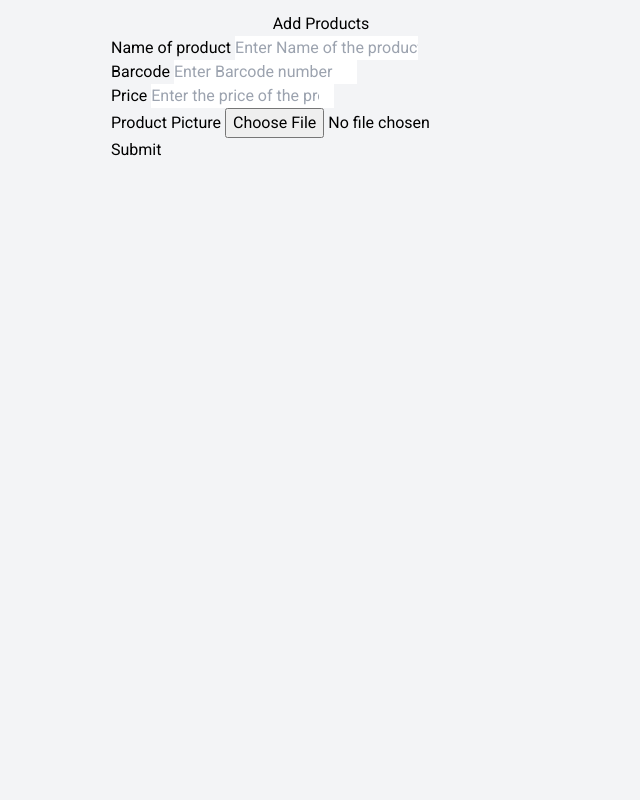
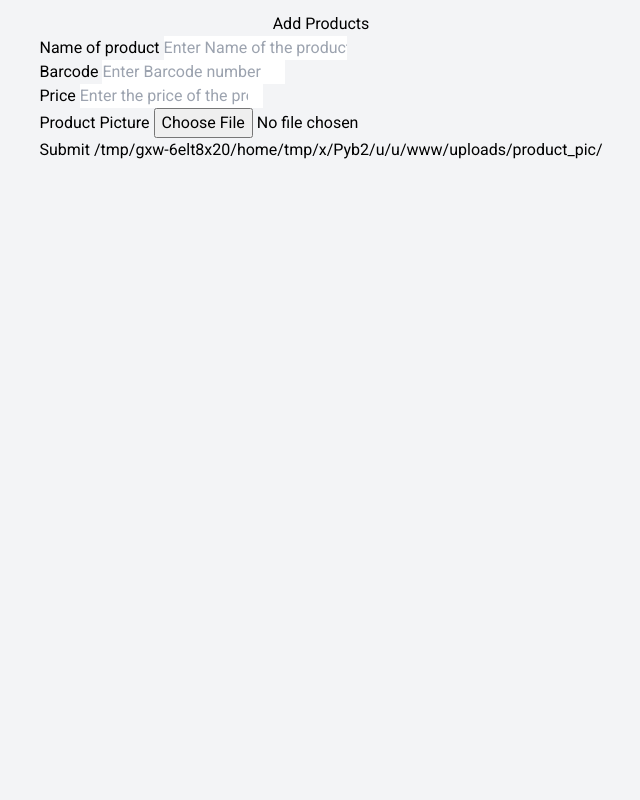
Before and after one commit to zefyr-solutions/Reach, a Flask app: page /add_product in a window 1280 px wide. Shown: the whole page, without its empty margins (319-959 px from the left). Run offline with Flask 2, Linux system fonts and the light colour scheme; a user stored in the database is signed in; style sheets or scripts are compiled from the project's sources; some libraries are stand-ins or nearby versions.

Commit message:
upload test

```diff
--- a/main.py
+++ b/main.py
@@ -146,7 +146,7 @@ def add_product():
                 return redirect(url_for("view_product"))
 
         else:
-            return render_template("add_product.html")
+            return render_template("add_product.html", value=UPLOAD_FOLDER)
     else:
         return redirect(url_for('static', filename='images/403-forbidden-error.jpg'))
 # Creating Add Customer page
--- a/templates/add_product.html
+++ b/templates/add_product.html
@@ -22,7 +22,7 @@
   </div>
   <button type="submit" class="btn btn-primary btn-block">Submit</button>
 
-
+{{value}}
 </form>
 
 {% endblock %}
```
